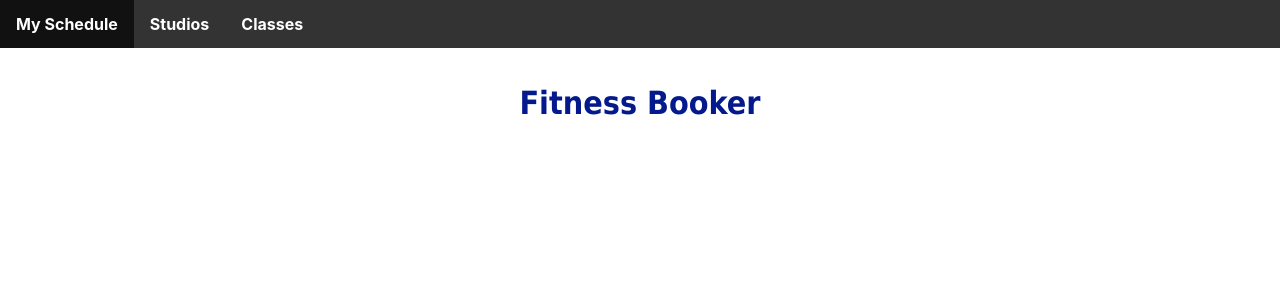
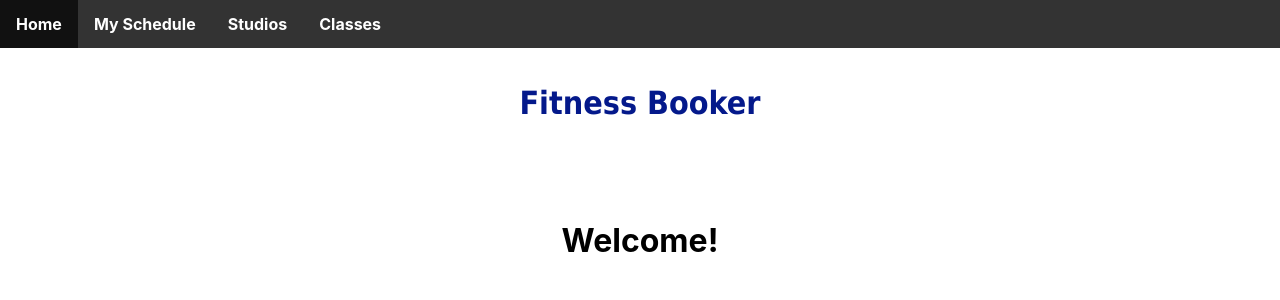
Before and after one commit to RyanDWolfe/fitness-booker, a React (Create React App) app in the folder client/: page / in a window 1280 px wide. Shown: the top 300 px of the page. Built offline with nearby package versions, Linux system fonts and the light colour scheme.

Commit message:
add home view

```diff
--- /dev/null
+++ b/client/src/Containers/HomeContainer.js
@@ -0,0 +1,16 @@
+import React, { Component } from "react";
+import { render } from "react-dom";
+
+class HomeContainer extends Component {
+  render() {
+    return (
+      <div>
+        <div className="listWrapper">
+          <h1 align="center">Welcome!</h1>
+        </div>
+      </div>
+    );
+  }
+}
+
+export default HomeContainer;
--- a/client/src/components/APICalls.js
+++ b/client/src/components/APICalls.js
@@ -31,3 +31,7 @@ export default APICalls;
 //build POST Request for Classes
 //build POST Request for Reservations
 //build PATCH Request for Reservations
+
+//Should I make multiple requests on the same page if I need the data?
+//Should I combine the request?
+//Should I create a custom request with limited scope?
--- a/client/src/components/ClassCards.js
+++ b/client/src/components/ClassCards.js
@@ -5,6 +5,7 @@ const ClassCards = ({ classes }) => {
       <li key={card.id.toString()}>
         <div className="classCard">
           <h1>{card.name}</h1>
+          <h3>Studio: {card.studio_id}</h3>
           <h3>Type: {card.class_type}</h3>
           <p>{card.description}</p>
           <p>
--- a/client/src/components/NavBar.js
+++ b/client/src/components/NavBar.js
@@ -5,6 +5,11 @@ class Navbar extends React.Component {
   render() {
     return (
       <div className="navBar">
+        <div className="navItem">
+          <NavLink to="/" exact>
+            Home
+          </NavLink>
+        </div>
         <div className="navItem">
           <NavLink to="/MySchedule" exact>
             My Schedule
--- a/client/src/components/StudioCards.js
+++ b/client/src/components/StudioCards.js
@@ -11,6 +11,7 @@ const StudioCards = ({ studios }) => {
             <strong>Address: </strong>
             {studio.address}
           </p>
+          <h3>Available Classes: 4</h3> {/*make dynamic*/}
         </div>
       </li>
     );
--- a/client/src/index.js
+++ b/client/src/index.js
@@ -4,6 +4,7 @@ import { BrowserRouter as Router, Route } from "react-router-dom";
 import "./index.css";
 import App from "./App";
 import Navbar from "./components/NavBar";
+import HomeContainer from "./Containers/HomeContainer";
 import MyScheduleContainer from "./Containers/MyScheduleContainer";
 import StudiosContainer from "./Containers/StudiosContainer";
 import ClassesContainer from "./Containers/ClassesContainer";
@@ -13,6 +14,7 @@ ReactDOM.render(
   <Router>
     <div>
       <Navbar />
+      <Route exact path="/" component={HomeContainer} />
       <Route exact path="/MySchedule" component={MyScheduleContainer} />
       <Route exact path="/studios" component={StudiosContainer} />
       <Route exact path="/classes" component={ClassesContainer} />
```
